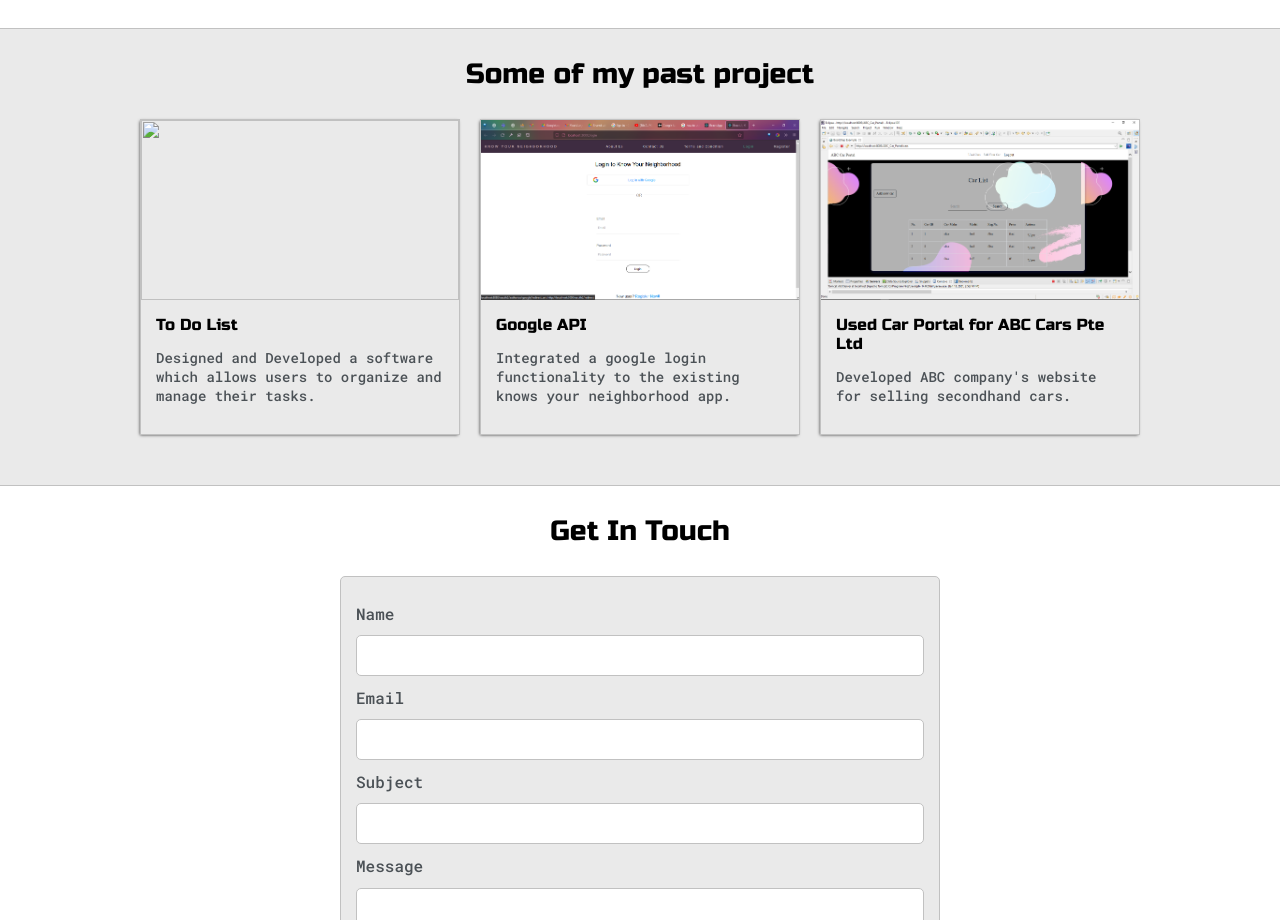
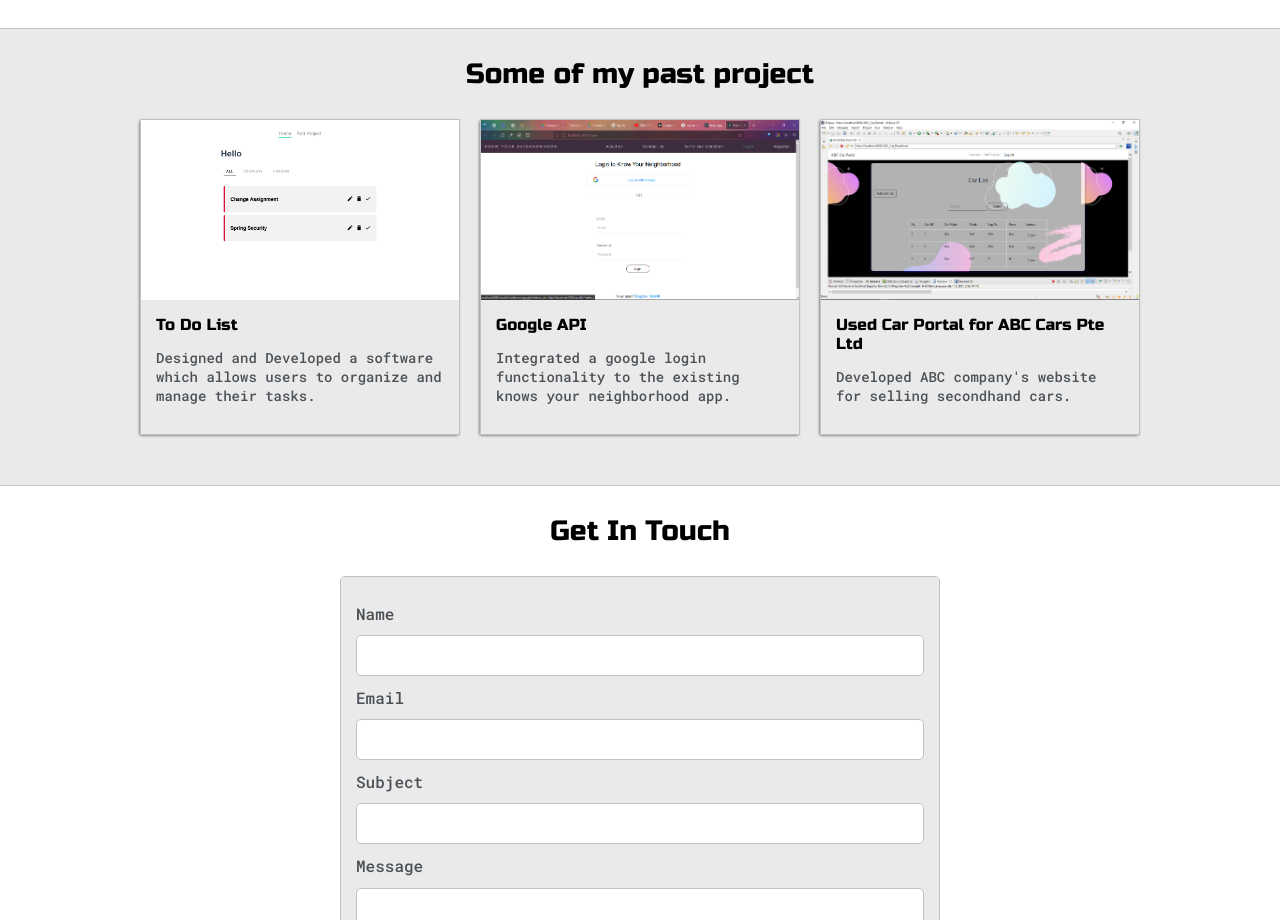
Before and after one commit to KyawZayarHtun/my-portfolio, a plain HTML site: page index.html in a window 1280 px wide. Shown: the part 1400-2320 px from the top of the page. Drawn offline with Linux system fonts and the light colour scheme; the site is published under a folder, as on GitHub Pages, so addresses that start at the root find nothing.

Commit message:
portfolio fina 5

```diff
--- a/index.html
+++ b/index.html
@@ -121,7 +121,7 @@
         <div>
           <div class="post">
             <!-- <img class="thumbnail" src="../assets/Profile.jpg" alt="Profile" /> -->
-            <img src="/assets/projects/API/home.png" alt="" class="thumbnail"">
+            <img src="assets/projects/API/home.png" class="thumbnail"">
 
             <div class=" post-preview">
 
```
